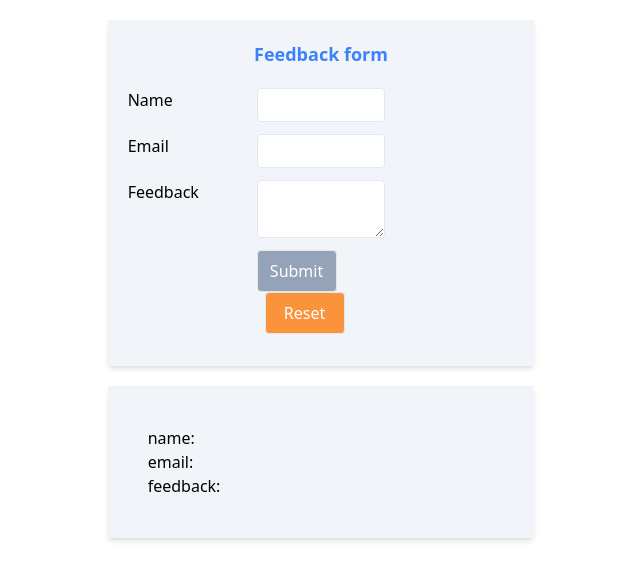
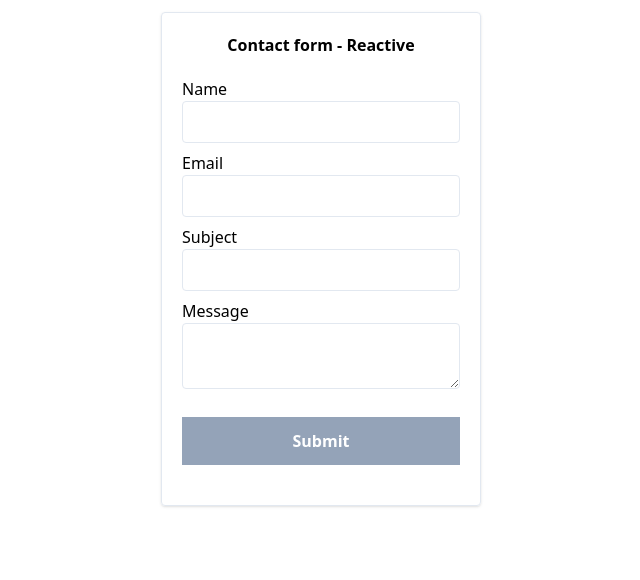
Before and after one commit to buddhika85/30_Apps_Angular, an Angular app: page / in a window 1280 px wide. Shown: the top 580 px of the page, without its empty margins (319-959 px from the left). Built offline with nearby package versions, Linux system fonts and the light colour scheme.

Commit message:
reactive forms

```diff
--- a/src/app/app.component.html
+++ b/src/app/app.component.html
@@ -17,6 +17,8 @@
 <!-- <app-accordion-animation-8 /> -->
 <!-- <app-random-joke-gen-10 /> -->
 
-<app-feedback-form-12 />
+<!-- <app-feedback-form-12 /> -->
 
 <!-- <app-contact-form-13 /> -->
+
+<app-contact-reactive-form-14 />
--- a/src/app/app.component.ts
+++ b/src/app/app.component.ts
@@ -12,11 +12,12 @@ import { AccordionAnimation8Component } from './accordion-animation-8/accordion-
 import { RandomJokeGen10Component } from './random-joke-gen-10/random-joke-gen-10.component';
 import { FeedbackForm12Component } from './feedback-form-12/feedback-form-12.component';
 import { ContactForm13Component } from './contact-form-13/contact-form-13.component';
+import { ContactReactiveForm14Component } from './contact-reactive-form-14/contact-reactive-form-14.component';
 
 @Component({
   selector: 'app-root',
   standalone: true,
-  imports: [FeedbackForm12Component, ContactForm13Component],
+  imports: [ContactReactiveForm14Component],
   templateUrl: './app.component.html',
   styleUrl: './app.component.scss',
 })
--- /dev/null
+++ b/src/app/contact-reactive-form-14/contact-reactive-form-14.component.html
@@ -0,0 +1,76 @@
+<div
+  class="flex flex-col w-1/4 bg-slate-50-50 mx-auto m-3 p-5 border rounded border-slate-200 shadow"
+>
+  <h3 class="mx-auto font-bold mb-5">Contact form - Reactive</h3>
+
+  <form [formGroup]="contactForm" (ngSubmit)="onSubmit()">
+    <div class="grid grid-cols-1">
+      <label>Name</label>
+      <input
+        class="input-form"
+        type="text"
+        formControlName="name"
+        [class.error]="name?.touched && name?.invalid"
+      />
+      <div class="error-msg">
+        @if((name?.touched || name?.dirty) && name?.invalid) {
+        @if(name?.errors?.['required']) {
+        <span>Name is required</span>
+        } @else if (name?.errors?.['minlength']) {
+        <span>Min length is 2</span>
+        } }
+      </div>
+
+      <label>Email</label>
+      <input
+        class="input-form"
+        type="email"
+        formControlName="email"
+        [class.error]="email?.touched && email?.invalid"
+      />
+      <div class="error-msg">
+        @if ((email?.dirty || email?.touched) && email?.invalid) { @if
+        (email?.errors?.['required']) {
+        <span>Email Required</span>
+        } @else if (email?.errors?.['email']) {
+        <span>Invalid Email</span>
+        } }
+      </div>
+
+      <label>Subject</label>
+      <input
+        class="input-form"
+        type="text"
+        formControlName="subject"
+        [class.error]="subject?.touched && subject?.invalid"
+      />
+      <div class="error-msg">
+        @if ((subject?.dirty || subject?.touched) && subject?.invalid) { @if
+        (subject?.errors?.['required']) {
+        <span>Subject required</span>
+        } @else if (subject?.errors?.['minlength']) {
+        <span>min length of 2 needed</span>
+        } }
+      </div>
+
+      <label>Message</label>
+      <textarea
+        class="input-form"
+        formControlName="message"
+        [class.error]="message?.touched && message?.invalid"
+      ></textarea>
+      <div class="error-msg">
+        @if ((message?.touched || message?.dirty) && message?.invalid) { @if
+        (message?.errors?.['required']) {
+        <span>Message is Required</span>
+        } @else if (message?.errors?.['minlength']) {
+        <span>min length of 5 expected</span>
+        } }
+      </div>
+
+      <button type="submit" class="submit-btn" [disabled]="contactForm.invalid">
+        Submit
+      </button>
+    </div>
+  </form>
+</div>
--- /dev/null
+++ b/src/app/contact-reactive-form-14/contact-reactive-form-14.component.scss
@@ -0,0 +1,15 @@
+.error {
+  @apply border rounded border-red-500;
+}
+
+.error-msg {
+  @apply text-red-600 text-sm mb-2;
+}
+
+.input-form {
+  @apply border rounded border-slate-200 p-2;
+}
+
+.submit-btn {
+  @apply bg-green-500 p-3 mb-5 mt-5 hover:bg-green-600 text-white cursor-pointer font-semibold disabled:bg-slate-400 disabled:cursor-none;
+}
--- /dev/null
+++ b/src/app/contact-reactive-form-14/contact-reactive-form-14.component.ts
@@ -0,0 +1,76 @@
+import { CommonModule } from '@angular/common';
+import { Component, inject } from '@angular/core';
+import {
+  FormBuilder,
+  FormControl,
+  FormGroup,
+  ReactiveFormsModule,
+  Validators,
+} from '@angular/forms';
+
+@Component({
+  selector: 'app-contact-reactive-form-14',
+  standalone: true,
+  imports: [CommonModule, ReactiveFormsModule],
+  templateUrl: './contact-reactive-form-14.component.html',
+  styleUrl: './contact-reactive-form-14.component.scss',
+})
+export class ContactReactiveForm14Component {
+  contactInfo: ContactInfo = { name: '', email: '', subject: '', message: '' };
+
+  contactForm: FormGroup;
+  private fb: FormBuilder = inject(FormBuilder);
+
+  constructor() {
+    this.contactForm = this.fb.group({
+      name: new FormControl<string>(this.contactInfo.name, [
+        Validators.required,
+        Validators.minLength(2),
+      ]),
+      email: new FormControl<string>(this.contactInfo.email, [
+        Validators.required,
+        Validators.email,
+      ]),
+      subject: new FormControl<string>(this.contactInfo.subject, [
+        Validators.required,
+        Validators.minLength(2),
+      ]),
+      message: new FormControl<string>(this.contactInfo.message, [
+        Validators.required,
+        Validators.minLength(5),
+      ]),
+    });
+  }
+
+  get name() {
+    return this.contactForm.get('name');
+  }
+
+  get email() {
+    return this.contactForm.get('email');
+  }
+
+  get subject() {
+    return this.contactForm.get('subject');
+  }
+
+  get message() {
+    return this.contactForm.get('message');
+  }
+
+  onSubmit(): void {
+    if (!this.contactForm.valid) {
+      console.log('Please check errors on form');
+      return;
+    }
+
+    console.log(this.contactForm.value);
+  }
+}
+
+export interface ContactInfo {
+  name: string;
+  email: string;
+  subject: string;
+  message: string;
+}
```
